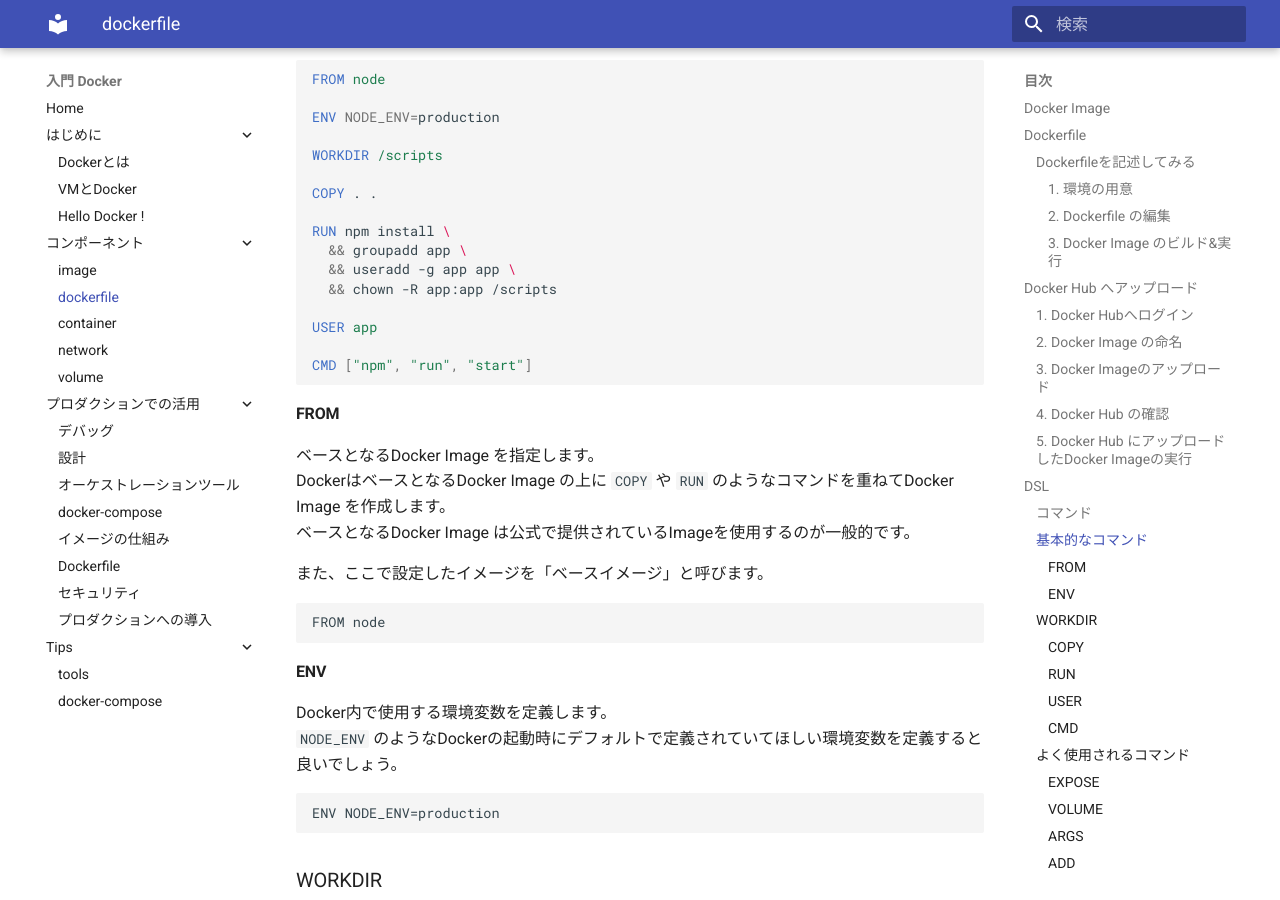
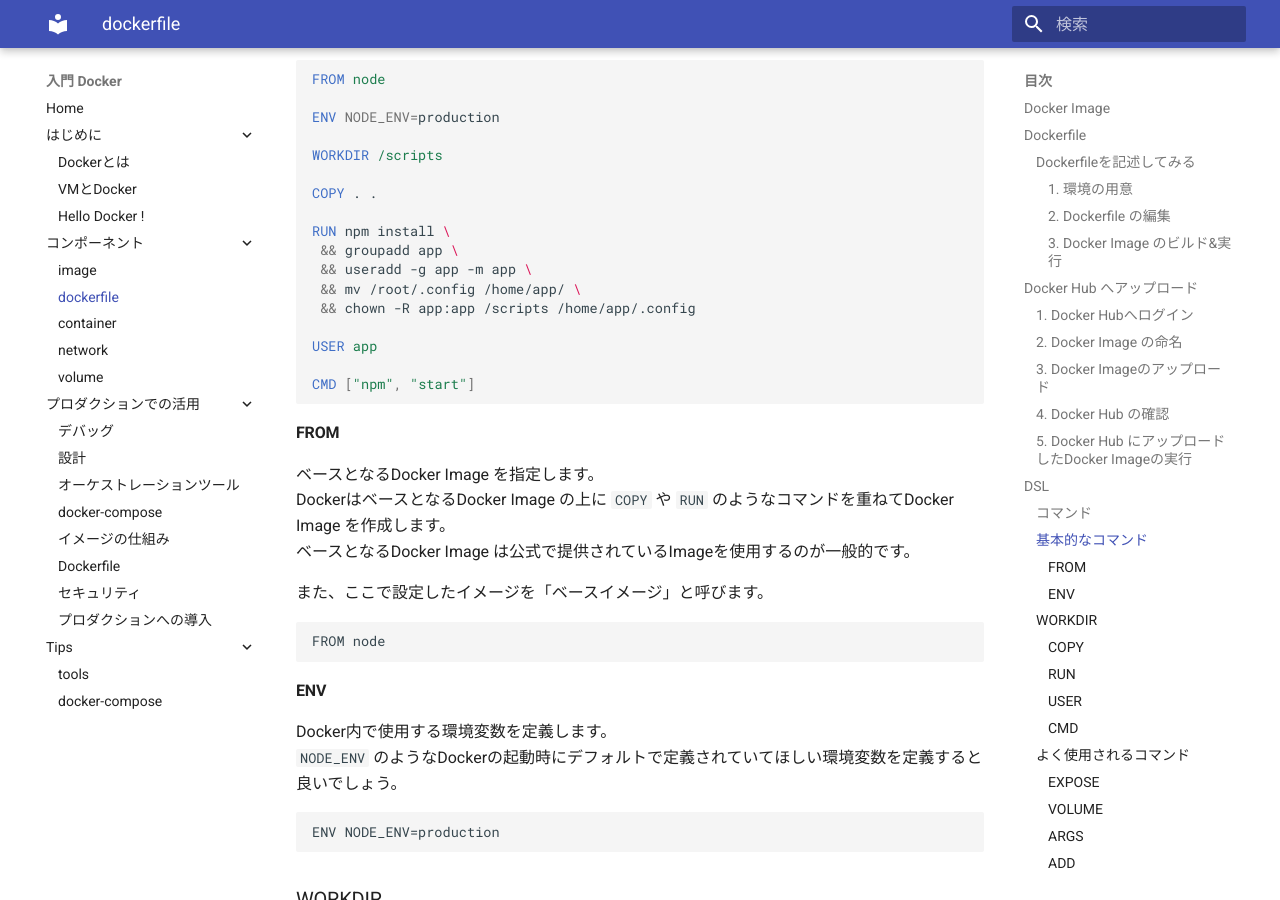
Before and after one commit to y-ohgi/introduction-docker, an MkDocs documentation site: the page built from docs/2_component/dockerfile.md, in a window 1280 px wide and 900 px high, scrolled down 5093 px. Built offline with MkDocs 1.6.1 and Material for MkDocs 9.7.7, drawn with Linux system fonts in a browser that asks for light colours.

Commit message:
Add dockerfile handson example

````diff
--- a/docs/2_component/dockerfile.md
+++ b/docs/2_component/dockerfile.md
@@ -186,6 +186,7 @@
 
 Node.jsを動かす際のサンプルを用意したので、サンプルのDockerfileをもとに見ていきましょう。
 
+
 ```dockerfile
 FROM node
 
@@ -196,13 +197,14 @@
 COPY . .
 
 RUN npm install \
-  && groupadd app \
-  && useradd -g app app \
-  && chown -R app:app /scripts
+ && groupadd app \
+ && useradd -g app -m app \
+ && mv /root/.config /home/app/ \
+ && chown -R app:app /scripts /home/app/.config
 
 USER app
 
-CMD ["npm", "run", "start"]
+CMD ["npm", "start"]
 ```
 
 #### FROM
````
Also changed, not shown: 3 other files.
